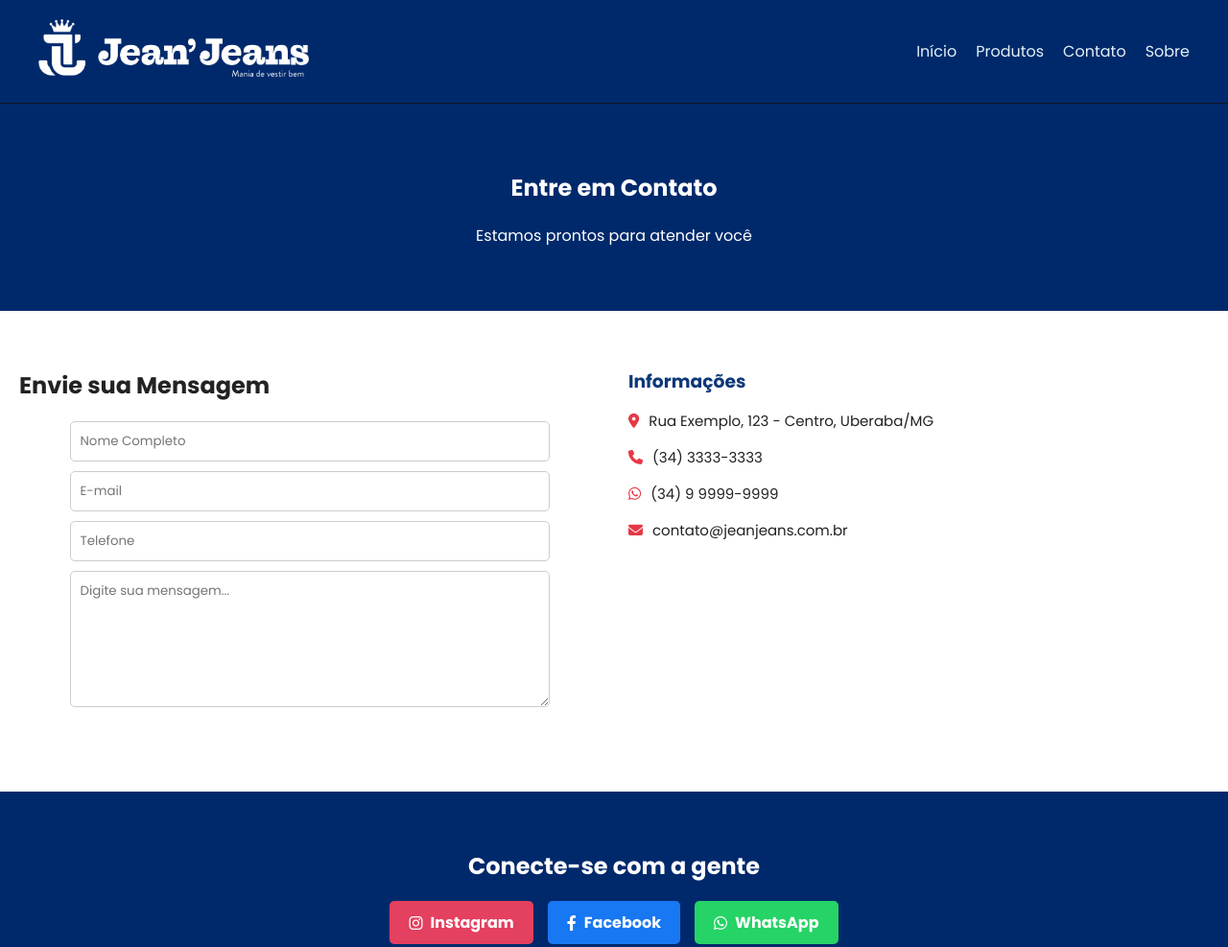
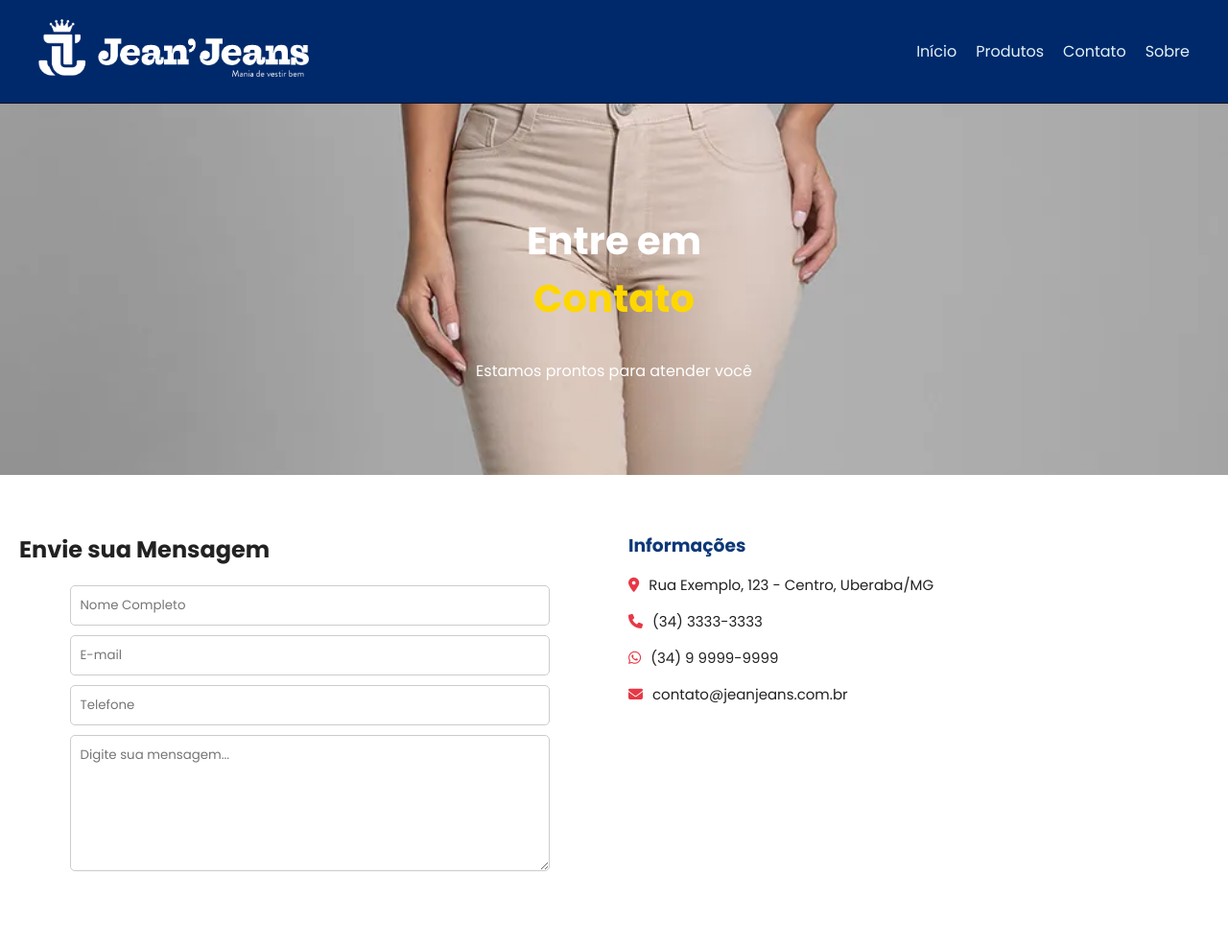
Before and after one commit to luisfjs14/jeanjeans, a plain HTML site: page contato.html in a window 1280 px wide. Shown: the top 987 px of the page at 96% size. Drawn offline with Linux system fonts and the light colour scheme.

Commit message:
Update contato.html

```diff
--- a/contato.html
+++ b/contato.html
@@ -7,6 +7,7 @@
   <link rel="stylesheet" href="css/style.css">
   <link rel="stylesheet" href="https://cdnjs.cloudflare.com/ajax/libs/font-awesome/6.4.0/css/all.min.css">
   <link href="https://fonts.googleapis.com/css2?family=Poppins:wght@300;400;600;700&display=swap" rel="stylesheet">
+  <link rel="icon" type="image/png" href="assets/favicon.png" />
 </head>
 <body>
 
@@ -32,11 +33,12 @@
     </header>
 
 <main>
-  <section class="contato-hero">
-    <h1>Entre em Contato</h1>
-    <p>Estamos prontos para atender você</p>
+  <section class="sobre-hero">
+    <div class="sobre-hero-content">
+      <h1>Entre em <br> <span>Contato</span></h1>
+      <p>Estamos prontos para atender você</p>
+    </div>
   </section>
-
   <section class="contato-container">
     <div class="contato-form-area">
       <h2>Envie sua Mensagem</h2>
```
